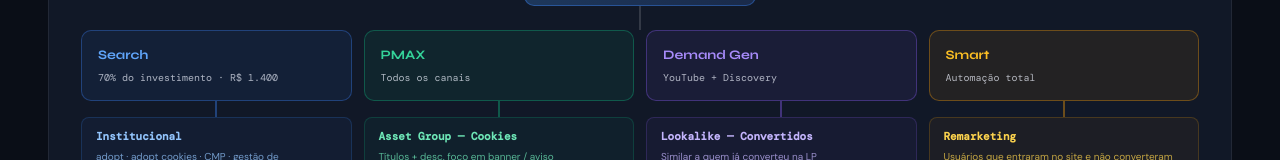
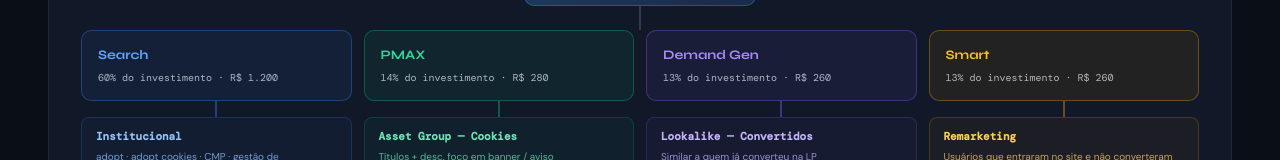
Before and after one commit to mggastal/goadopt, a plain HTML site: page index.html in a window 1280 px wide. Shown: the part 345-505 px from the top of the page. Drawn offline with nearby package versions, Linux system fonts and the light colour scheme.

Commit message:
Update investment percentages and amounts in index.html

```diff
--- a/index.html
+++ b/index.html
@@ -416,7 +416,7 @@
           <div class="flow-branch">
             <div class="flow-node fn-search" style="width:100%">
               <div class="flow-node-title">Search</div>
-              <div class="flow-node-sub">70% do investimento · R$ 1.400</div>
+              <div class="flow-node-sub">60% do investimento · R$ 1.200</div>
             </div>
             <div class="flow-connector-down fc-blue"></div>
             <div class="flow-sub-group">
@@ -439,7 +439,7 @@
           <div class="flow-branch">
             <div class="flow-node fn-pmax" style="width:100%">
               <div class="flow-node-title">PMAX</div>
-              <div class="flow-node-sub">Todos os canais</div>
+              <div class="flow-node-sub">14% do investimento · R$ 280</div>
             </div>
             <div class="flow-connector-down fc-green"></div>
             <div class="flow-sub-group">
@@ -462,7 +462,7 @@
           <div class="flow-branch">
             <div class="flow-node fn-demgen" style="width:100%">
               <div class="flow-node-title">Demand Gen</div>
-              <div class="flow-node-sub">YouTube + Discovery</div>
+              <div class="flow-node-sub">13% do investimento · R$ 260</div>
             </div>
             <div class="flow-connector-down fc-purple"></div>
             <div class="flow-sub-group">
@@ -485,7 +485,7 @@
           <div class="flow-branch">
             <div class="flow-node fn-smart" style="width:100%">
               <div class="flow-node-title">Smart</div>
-              <div class="flow-node-sub">Automação total</div>
+              <div class="flow-node-sub">13% do investimento · R$ 260</div>
             </div>
             <div class="flow-connector-down fc-amber"></div>
             <div class="flow-sub-group">
```
